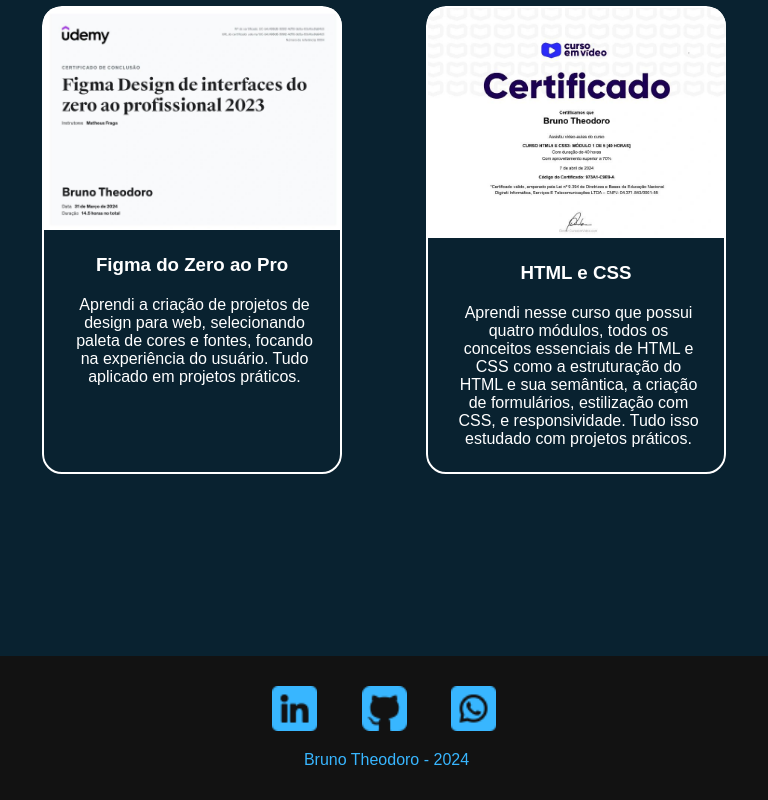
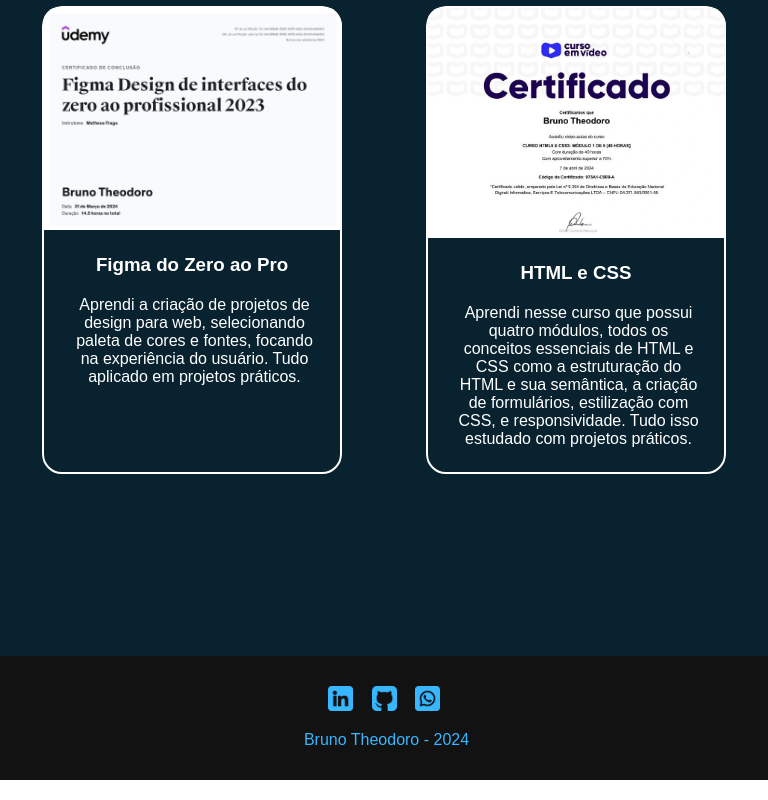
Before and after one commit to brunogalachetheodoro/Portfolio-Bruno-Theodoro, a plain HTML site: page index.html in a window 768 px wide. Shown: the part 5039-5839 px from the top of the page. Drawn offline with nearby package versions, Linux system fonts and the light colour scheme.

Commit message:
Update tablet.css

```diff
--- a/estilos/tablet.css
+++ b/estilos/tablet.css
@@ -62,9 +62,6 @@ footer p {
     font-size: 1rem;
 }
 
-footer img {
-    width: 45px;
-    margin: 0px 20px;
-}
+
 
 }
```
